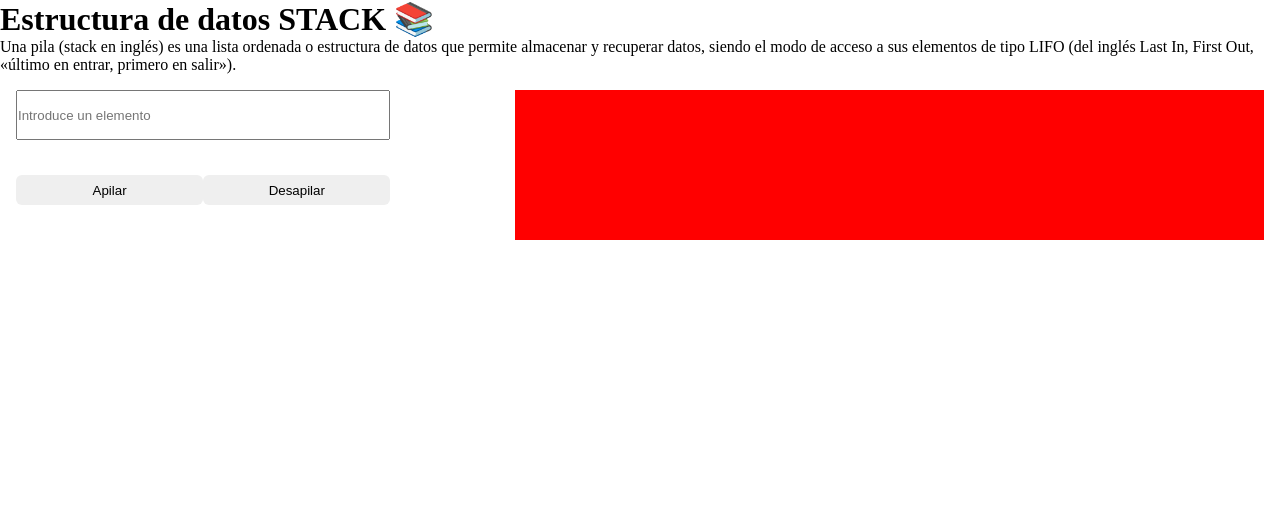
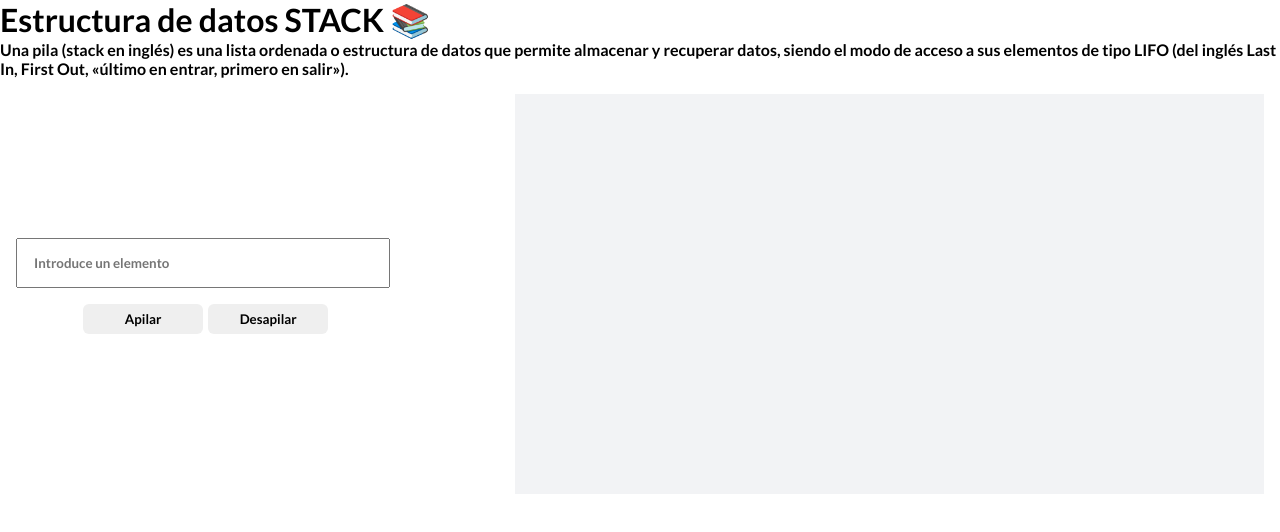
Before and after one commit to Rodevp/react-structure, a React (Vite) app in the folder structure_visualizer/: page / in a window 1280 px wide. Shown: the top 532 px of the page. Built offline with nearby package versions, Linux system fonts and the light colour scheme.

Commit message:
styles medium for stack component and description component :white_check_mark:

```diff
--- /dev/null
+++ b/structure_visualizer/src/components/description/Description.jsx
@@ -0,0 +1,7 @@
+function Description(props) {
+  const { children } = props;
+
+  return <div>{children}</div>;
+}
+
+export default Description;
--- a/structure_visualizer/src/components/index.js
+++ b/structure_visualizer/src/components/index.js
@@ -1,5 +1,7 @@
 import Title from './header/Header'
+import Description from './description/Description'
 
 export {
-    Title
+    Title,
+    Description
 }
--- a/structure_visualizer/src/index.css
+++ b/structure_visualizer/src/index.css
@@ -1,5 +1,13 @@
+@font-face {
+  font-family: 'lato';
+  src: url('./fonts/Lato-Bold.ttf');
+}
+
+
+
 * {
   padding: 0;
   margin: 0;
   box-sizing: border-box;
+  font-family: 'lato';
 }
--- a/structure_visualizer/src/stack/Stack.jsx
+++ b/structure_visualizer/src/stack/Stack.jsx
@@ -1,6 +1,6 @@
 
 import { useState, useId } from "react";
-import { Title } from "../components/index";
+import { Title, Description } from "../components/index";
 import StackItem from "./components/StackItem";
 import styles from "./stack.module.css";
 
@@ -29,12 +29,12 @@ function Stack() {
   return (
     <div>
       <Title>Estructura de datos STACK 📚</Title>
-      <section>
+      <Description>
         Una pila (stack en inglés) es una lista ordenada o estructura de datos
         que permite almacenar y recuperar datos, siendo el modo de acceso a sus
         elementos de tipo LIFO (del inglés Last In, First Out, «último en
         entrar, primero en salir»).
-      </section>
+      </Description>
       <section className={styles.playground}>
         <div className={styles.actions}>
           <input
@@ -44,12 +44,14 @@ function Stack() {
             onChange={handleInput}
             className={styles.input}
           />
-          <button onClick={addItem} className={styles.button}>
+         <div>
+         <button onClick={addItem} className={styles.button}>
             Apilar
           </button>
           <button onClick={deleteItem} className={styles.button}>
             Desapilar
           </button>
+         </div>
         </div>
         <div className={styles.stack}>
           {
--- a/structure_visualizer/src/stack/components/StackItem.jsx
+++ b/structure_visualizer/src/stack/components/StackItem.jsx
@@ -1,12 +1,12 @@
 import { motion } from "framer-motion";
 
 function StackItem(props) {
-  const { item, className} = props;
+  const { item, className } = props;
 
   return (
       <motion.div
         className={className}
-      animate={{ rotate: [0, 3, -3, 0], x: [-20, 50, 0], y: [-20, 0] }}
+        animate={{ rotate: [0, 3, -3, 0], x: [-20, 30, 0], y: [-20, 0] }}
         transition={{ ease: "easeOut", duration: 1 }}
       >
         {item}
--- a/structure_visualizer/src/stack/stack.module.css
+++ b/structure_visualizer/src/stack/stack.module.css
@@ -8,12 +8,20 @@
 .actions {
     width: 30%;
     display: flex;
-    flex-wrap: wrap;
+    align-items: center;
+    justify-content: center;
+    flex-direction: column;
+}
+
+.actions > div {
+    display: flex;
+    padding: 1rem;
 }
 
 .input {
     width: 100%;
     height: 50px;
+    padding-left: 1rem;
 }
 
 .stack {
@@ -22,8 +30,8 @@
     flex-direction: column;
     align-items: center;
     justify-content: flex-end;
-    height: 150px;
-    background-color: red;
+    height: 400px;
+    background-color: #F2F3F5;
 }
 
 .stackItem {
@@ -33,12 +41,12 @@
     display: flex;
     align-items: center;
     justify-content: center;
-    background-color: green;
 }
 
 .button {
-    width: 50%;
+    width: 120px;
     height: 30px;
+    margin-left: 5px;
     border-radius: 6px;
     border: none;
 }
```
Also changed, not shown: structure_visualizer/src/fonts/Lato-Bold.ttf (added). Lines whose indentation alone changed are shown as unchanged.
